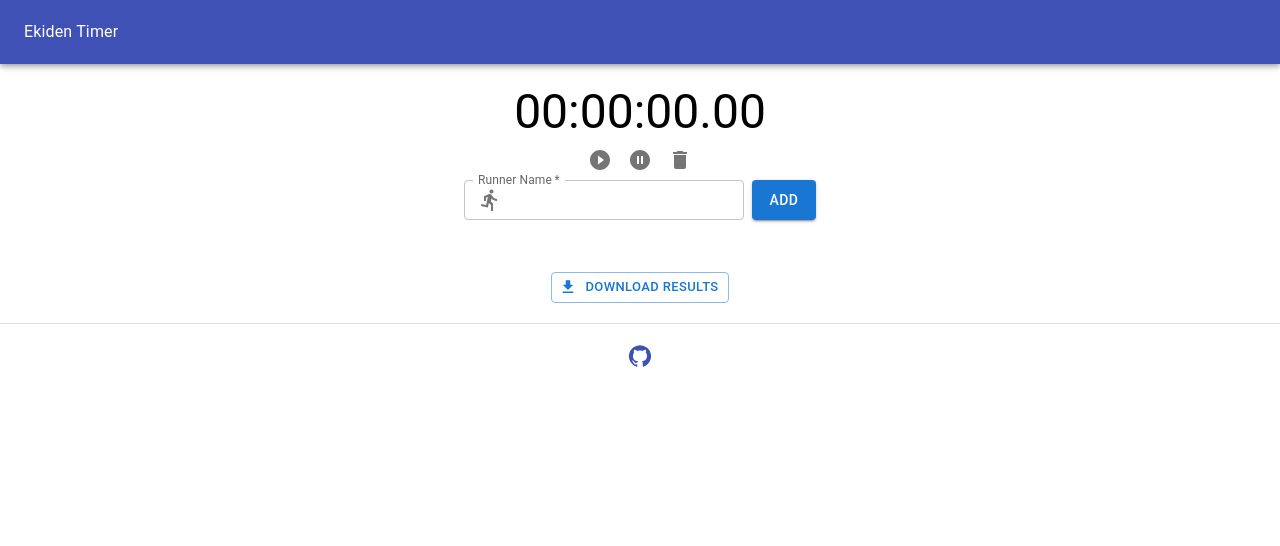
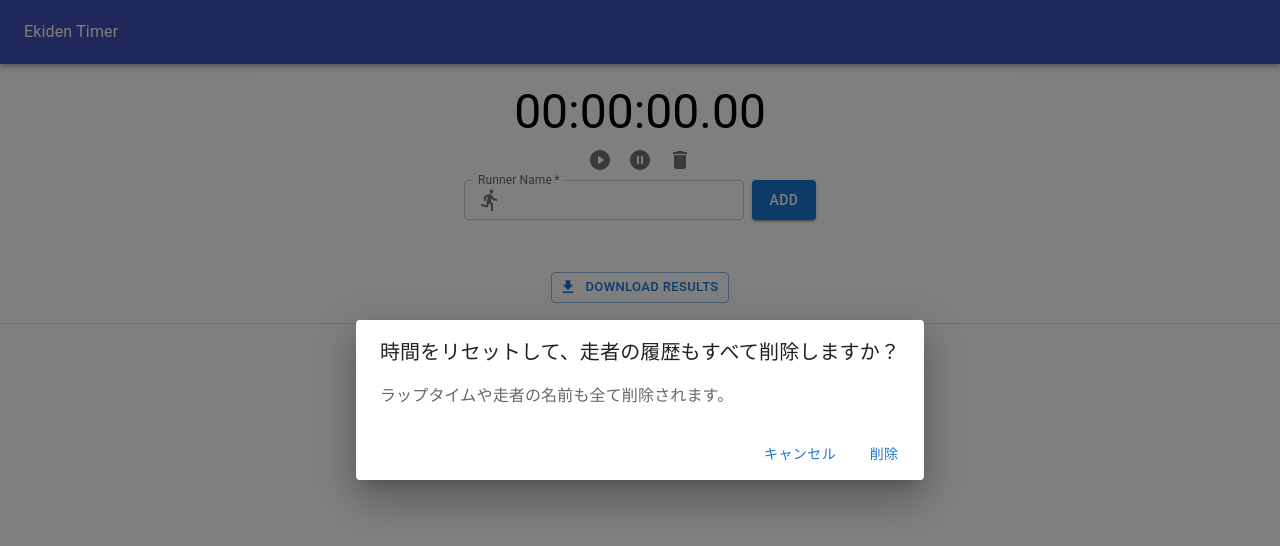
Before and after one commit to joe-yama/ekiden-timer-v2, a React (Create React App) app: page / in a window 1280 px wide. Both pictures are taken after a click on the button 680 px from the left and 160 px from the top of the page. Shown: the top 546 px of the page. Built offline with nearby package versions, Linux system fonts and the light colour scheme.

Commit message:
add dialog to confirm delete runner log

```diff
--- a/src/components/Time.js
+++ b/src/components/Time.js
@@ -1,10 +1,17 @@
 import { Typography } from "@material-ui/core";
-// import { Grid } from "@material-ui/core";
 
+import Button from "@mui/material/Button";
 import IconButton from "@mui/material/IconButton";
 import PlayCircleFilledIcon from "@mui/icons-material/PlayCircleFilled";
 import PauseCircleIcon from "@mui/icons-material/PauseCircle";
 import DeleteIcon from "@mui/icons-material/Delete";
+import { useState } from "react";
+
+import Dialog from "@mui/material/Dialog";
+import DialogTitle from "@mui/material/DialogTitle";
+import DialogContent from "@mui/material/DialogContent";
+import DialogContentText from "@mui/material/DialogContentText";
+import DialogActions from "@mui/material/DialogActions";
 
 export function elapsed2timestr(elapsed, includeMs = true, includeH = true) {
   const h = parseInt(elapsed / 60 / 60 / 1000, 10)
@@ -24,6 +31,17 @@ export function elapsed2timestr(elapsed, includeMs = true, includeH = true) {
 }
 
 function ControlButtons({ onStart, onStop, onReset }) {
+  const [isOpenDialog, setIsOpenDialog] = useState(false);
+
+  const handleCloseDialog = () => {
+    setIsOpenDialog(false);
+  };
+
+  const handleAgreeReset = () => {
+    onReset();
+    setIsOpenDialog(false);
+  };
+
   return (
     <>
       <IconButton aria-label="start" onClick={onStart}>
@@ -32,34 +50,31 @@ function ControlButtons({ onStart, onStop, onReset }) {
       <IconButton aria-label="stop" onClick={onStop}>
         <PauseCircleIcon />
       </IconButton>
-      <IconButton aria-label="reset" onClick={onReset}>
+      <IconButton aria-label="reset" onClick={() => setIsOpenDialog(true)}>
         <DeleteIcon />
       </IconButton>
+
+      <Dialog onClose={handleCloseDialog} open={isOpenDialog}>
+        <DialogTitle>
+          時間をリセットして、走者の履歴もすべて削除しますか？
+        </DialogTitle>
+        <DialogContent>
+          <DialogContentText id="alert-dialog-description">
+            ラップタイムや走者の名前も全て削除されます。
+          </DialogContentText>
+        </DialogContent>
+        <DialogActions>
+          <Button onClick={handleCloseDialog}>キャンセル</Button>
+          <Button onClick={handleAgreeReset} autoFocus>
+            削除
+          </Button>
+        </DialogActions>
+      </Dialog>
     </>
   );
 }
 
 export default function Time({ elapsed, onStart, onStop, onReset }) {
-  // return (
-  //   <>
-  //     {parseInt(elapsed / 60 / 60 / 1000, 10)
-  //       .toString()
-  //       .padStart(2, "0")}
-  //     <span>:</span>
-  //     {parseInt(elapsed / 60 / 1000, 10)
-  //       .toString()
-  //       .padStart(2, "0")}
-  //     <span>:</span>
-  //     {parseInt(elapsed / 1000, 10)
-  //       .toString()
-  //       .padStart(2, "0")}
-  //     <span>.</span>
-  //     {parseInt((elapsed % 1000) / 10, 10)
-  //       .toString()
-  //       .padStart(2, "0")}
-  //   </>
-  // );
-  // return elapsed2timestr(elapsed);
   return (
     <>
       <Typography variant="h3">{elapsed2timestr(elapsed)}</Typography>
```
